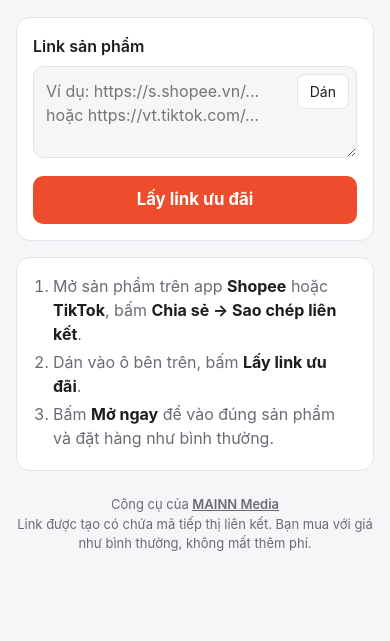
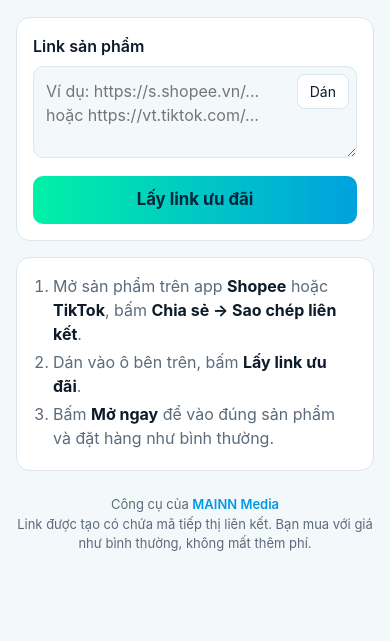
Before and after one commit to qtvuniversalchemistry-mm/aff-link-converter, a website: page index.html in a window 390 px wide. Shown: the part 203-844 px from the top of the page. Drawn offline with Linux system fonts and the light colour scheme.

Commit message:
Gắn logo MAINN Media và đổi màu giao diện theo logo
- Thêm logo đầy đủ (đầu trang), chữ M (biểu tượng tab, iPhone), ảnh chia sẻ link 1200x630
- Màu chính xanh dương #0099E5; nút chính dải màu #00F1A7 -> #00A1DF như chữ M
- Chữ trên nút màu xanh đậm để đủ độ tương phản; có chế độ tối

Co-Authored-By: Claude Opus 5.5 <noreply@anthropic.com>
Claude-Session: https://claude.ai/code/session_01MiXvn7vt3svbwqsvN34Sjq

```diff
--- a/index.html
+++ b/index.html
@@ -6,23 +6,27 @@
   <title>MAINN Media – Lấy link ưu đãi Shopee & TikTok</title>
   <meta name="description" content="Công cụ của MAINN Media: dán link sản phẩm Shopee hoặc TikTok Shop để nhận link mua hàng ưu đãi." />
   <meta property="og:title" content="MAINN Media – Lấy link ưu đãi Shopee & TikTok" />
-  <meta property="og:image" content="/assets/logo.png" />
-  <meta name="theme-color" content="#ee4d2d" /><!-- đổi cùng màu --brand bên dưới -->
-  <link rel="icon" href="/assets/logo.png" />
-  <link rel="apple-touch-icon" href="/assets/logo.png" />
+  <meta property="og:image" content="/assets/og-image.png" />
+  <meta name="theme-color" content="#0099e5" />
+  <link rel="icon" type="image/png" href="/assets/icon.png" />
+  <link rel="apple-touch-icon" href="/assets/apple-touch-icon.png" />
   <style>
     /* ============ MÀU THƯƠNG HIỆU MAINN MEDIA ============
-       Chỉ cần đổi 2 dòng --brand (màu chính) ở chế độ sáng và tối.
+       Lấy theo logo: chữ M chuyển từ xanh ngọc #00F1A7 sang xanh dương #00A1DF,
+       chữ "ainn" / "MEDIA" màu xanh dương #0099E5.
+       Nút chính dùng dải màu của chữ M, chữ trên nút màu xanh đậm để dễ đọc.
        ===================================================== */
     :root {
-      --bg: #f6f6f8;
+      --bg: #f3f8fb;
       --card: #ffffff;
-      --text: #1d1d22;
-      --muted: #6b6b76;
-      --border: #e3e3ea;
-      --brand: #ee4d2d;
-      --brand-ink: #ffffff;
-      --brand-soft: #fff1ed;
+      --text: #0d1b2a;
+      --muted: #5b6b7b;
+      --border: #dbe6ee;
+      --brand: #0099e5;
+      --brand-from: #00f1a7;
+      --brand-to: #00a1df;
+      --brand-ink: #04263a;
+      --brand-soft: #e6f5fd;
       --ok: #12805c;
       --ok-soft: #e8f6f0;
       --err: #b42318;
@@ -31,14 +35,14 @@
     }
     @media (prefers-color-scheme: dark) {
       :root {
-        --bg: #111114;
-        --card: #1b1b20;
-        --text: #f1f1f4;
-        --muted: #a0a0ab;
-        --border: #2d2d35;
-        --brand: #ff6a45;
-        --brand-ink: #1a0a05;
-        --brand-soft: #2a1914;
+        --bg: #0b1219;
+        --card: #121c26;
+        --text: #eef4f8;
+        --muted: #9aabba;
+        --border: #233344;
+        --brand: #33b4f0;
+        --brand-ink: #04263a;
+        --brand-soft: #0f2633;
         --ok: #4ad19a;
         --ok-soft: #11261d;
         --err: #ff8a80;
@@ -60,10 +64,11 @@
       display: inline-flex; align-items: center; justify-content: center;
       min-height: 44px; margin-bottom: 14px; text-decoration: none; color: var(--text);
     }
-    .brand img { display: block; max-height: 48px; max-width: 200px; width: auto; height: auto; }
+    .brand img { display: block; height: 44px; width: auto; max-width: 200px; }
     .wordmark { font-weight: 800; font-size: 1.25rem; letter-spacing: .06em; text-transform: uppercase; }
     .wordmark span { color: var(--brand); }
-    footer a { color: inherit; font-weight: 600; }
+    footer a { color: var(--brand); font-weight: 600; text-decoration: none; }
+    footer a:hover { text-decoration: underline; }
     h1 { font-size: 1.5rem; line-height: 1.25; margin: 0 0 6px; }
     .sub { color: var(--muted); margin: 0; }
     .card {
@@ -88,7 +93,7 @@
       font-size: 16px; /* tránh iPhone tự zoom */
       word-break: break-all;
     }
-    textarea:focus { outline: none; border-color: var(--brand); }
+    textarea:focus { outline: none; border-color: var(--brand); box-shadow: 0 0 0 3px var(--brand-soft); }
     .paste-btn {
       position: absolute; top: 8px; right: 8px;
       border: 1px solid var(--border); background: var(--card); color: var(--text);
@@ -98,9 +103,14 @@
       display: inline-flex; align-items: center; justify-content: center; gap: 8px;
       width: 100%; min-height: 48px; margin-top: 12px;
       border: 0; border-radius: 10px; cursor: pointer;
-      background: var(--brand); color: var(--brand-ink);
+      background: linear-gradient(90deg, var(--brand-from), var(--brand-to));
+      color: var(--brand-ink);
       font: inherit; font-weight: 700; font-size: 1.05rem;
       text-decoration: none;
+    }
+    .btn:hover { filter: brightness(1.05); }
+    .btn:focus-visible, .paste-btn:focus-visible, .history button:focus-visible {
+      outline: 2px solid var(--brand); outline-offset: 2px;
     }
     .btn:disabled { opacity: .6; cursor: wait; }
     .btn.secondary { background: transparent; color: var(--text); border: 1.5px solid var(--border); }
@@ -158,8 +168,7 @@
   <main>
     <header>
       <a class="brand" href="https://mainnmedia.com" target="_blank" rel="noopener" aria-label="MAINN Media">
-        <!-- Logo: tải file logo lên thư mục assets, đặt tên logo.png -->
-        <img src="/assets/logo.png" alt="MAINN Media" onerror="this.hidden=true;this.nextElementSibling.hidden=false" />
+        <img src="/assets/logo.png" alt="MAINN Media" width="557" height="144" onerror="this.hidden=true;this.nextElementSibling.hidden=false" />
         <span class="wordmark" hidden>MAINN <span>Media</span></span>
       </a>
       <h1>Lấy link ưu đãi Shopee &amp; TikTok</h1>
```
Also changed, not shown: assets/README.md, assets/apple-touch-icon.png (added), assets/icon.png (added), assets/logo.png (added), assets/og-image.png (added).
